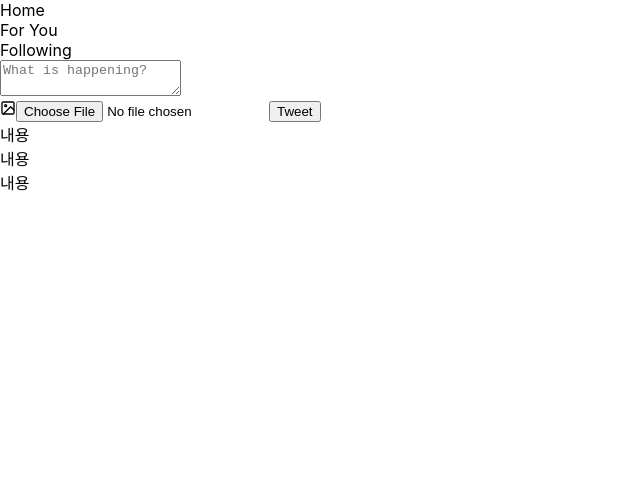
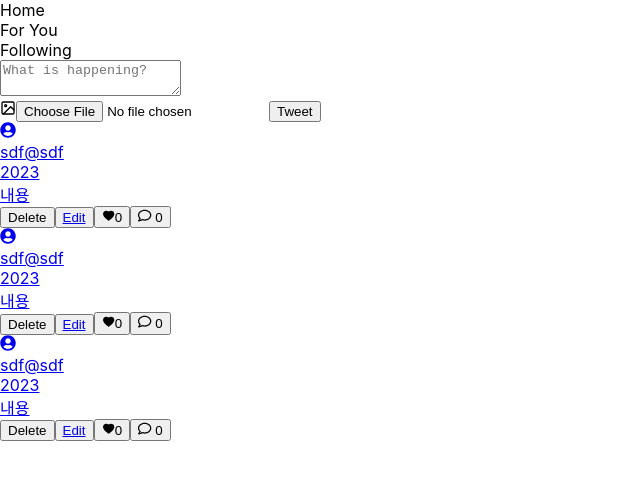
Before and after one commit to dancingKimDH/toy_twitter, a React (Create React App) app: page / in a window 1280 px wide. Shown: the top 480 px of the page, without its empty margins (0-640 px from the left). Built offline with nearby package versions, Linux system fonts and the light colour scheme.

Commit message:
homepage

```diff
--- a/src/pages/home/index.tsx
+++ b/src/pages/home/index.tsx
@@ -1,4 +1,8 @@
 import { FiImage } from 'react-icons/fi'
+import { Link } from 'react-router-dom';
+import { FaUserCircle } from 'react-icons/fa'
+import {AiFillHeart} from 'react-icons/ai'
+import { FaRegComment } from 'react-icons/fa';
 
 export interface PostProps {
     id: string;
@@ -6,6 +10,10 @@ export interface PostProps {
     content: string;
     createdAt: string;
     uid: string;
+    profileUrl?: string;
+    likes?: string[];
+    likeCount?: number;
+    comments?: any;
 }
 
 const posts: PostProps[] = [
@@ -34,7 +42,8 @@ const posts: PostProps[] = [
 
 export default function HomePage() {
     const handleFileUpload = () => { };
-    return (
+    const handleDelete = () => { }
+        ; return (
             <div>
                 <div className="home">
                     <div className="home__title">Home</div>
@@ -57,7 +66,26 @@ export default function HomePage() {
                 <div className='post'>
                     {posts?.map((post) => (
                         <div className='post__box' key={post?.id}>
-                        {post?.content}
+                            <Link to={`/posts/${post.id}`}>
+                                <div className='post__box-profile'>
+                                    <div className='post__flex'>
+                                        {post?.profileUrl ? (<img src={post?.profileUrl} alt='profile' className='post__box-profile-img' />)
+                                            : <FaUserCircle className='post__box-profile-icon' />}
+                                        <div className='post__email'>{post?.email}</div>
+                                        <div className='post__createdAt'>{post?.createdAt}</div>
+                                    </div>
+                                    <div className='post__box-content'>{post?.content}</div>
+                                </div>
+                            </Link>
+                            <div className='post__box-footer'>
+                                {/* post.uid === user.uid */}
+                                <button type='button' className='post__delete' onClick={handleDelete}>Delete</button>
+                                <button type='button' className='post__edit'>
+                                    <Link to={`/posts/edit/${post?.id}`}>Edit</Link>
+                                </button>
+                                <button type='button' className='post__likes'><AiFillHeart/>{post?.likeCount || 0}</button>
+                                <button type='button' className='post__comments'><FaRegComment/> {post?.comments?.length || 0} </button>
+                            </div>
                         </div>
                     ))}
 
```
Lines whose indentation alone changed are shown as unchanged.
